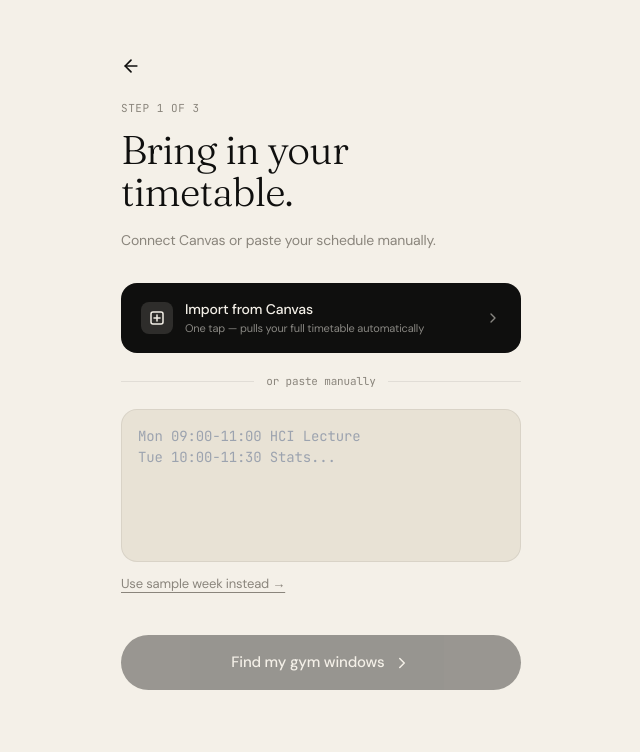
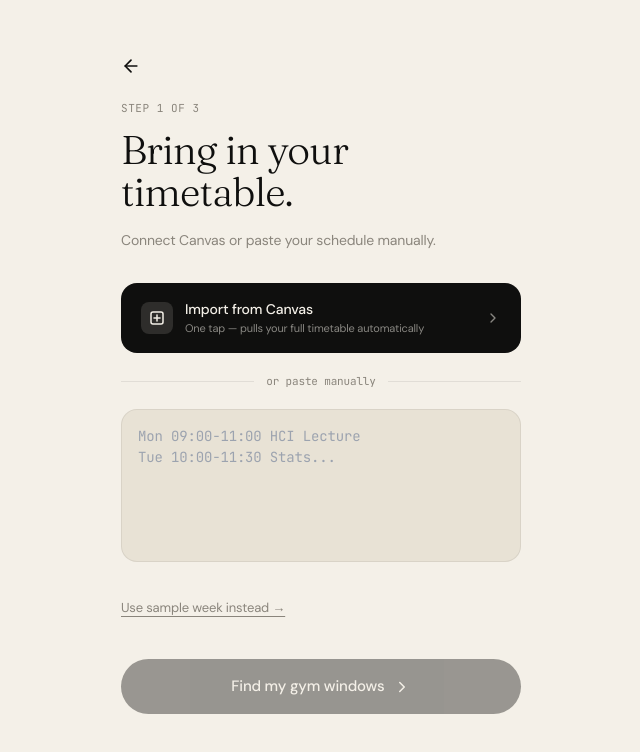
Before and after one commit to meso123/interval-hci-prototypeS, a React (Vite) app: page / in a window 1280 px wide. Both pictures are taken after a click on the button "Get started". Shown: the top 752 px of the page, without its empty margins (319-959 px from the left). Built offline with nearby package versions, Linux system fonts and the light colour scheme.

Commit message:
Add energy check-in, streak rescue, skip flow, leaderboard

```diff
--- a/src/App.jsx
+++ b/src/App.jsx
@@ -142,9 +142,23 @@ function ScheduleSetup({ onNext, onBack }) {
   const [canvasLoading, setCanvasLoading] = useState(false);
   const [canvasSuccess, setCanvasSuccess] = useState(false);
 
+  // Live parse — detects lines that look like "Day HH:MM-HH:MM Name"
+  const parsedClasses = input
+    .split('\n')
+    .map(line => line.trim())
+    .filter(line => /^(Mon|Tue|Wed|Thu|Fri|Sat|Sun)/i.test(line) && line.length > 8)
+    .map(line => {
+      const parts = line.split(' ');
+      const day = parts[0];
+      const time = parts[1] || '';
+      const name = parts.slice(2).join(' ');
+      return { day, time, name };
+    });
+
+  const hasValidInput = parsedClasses.length > 0 || imported;
+
   const handleCanvasImport = () => {
     setCanvasLoading(true);
-    // Simulates Canvas API fetch — in production this would call the Canvas LMS API
     setTimeout(() => {
       setCanvasLoading(false);
       setCanvasSuccess(true);
@@ -189,7 +203,7 @@ function ScheduleSetup({ onNext, onBack }) {
                 {canvasLoading ? 'Connecting to Canvas...' : canvasSuccess ? 'Timetable imported from Canvas' : 'Import from Canvas'}
               </p>
               <p className="text-[11px]" style={{ color: canvasSuccess ? '#1A7A3A99' : '#F4F0E888' }}>
-                {canvasSuccess ? 'All 7 classes found' : 'One tap — pulls your full timetable automatically'}
+                {canvasSuccess ? `${parsedClasses.length || 7} classes found` : 'One tap — pulls your full timetable automatically'}
               </p>
             </div>
           </div>
@@ -197,9 +211,7 @@ function ScheduleSetup({ onNext, onBack }) {
             <div className="w-5 h-5 rounded-full border-2 animate-spin flex-shrink-0"
               style={{ borderColor: '#F4F0E844', borderTopColor: C.lime }} />
           )}
-          {!canvasLoading && !canvasSuccess && (
-            <ChevronRight size={16} style={{ color: '#F4F0E888' }} />
-          )}
+          {!canvasLoading && !canvasSuccess && <ChevronRight size={16} style={{ color: '#F4F0E888' }} />}
         </button>
       </div>
 
@@ -210,33 +222,73 @@ function ScheduleSetup({ onNext, onBack }) {
         <div className="flex-1 h-px" style={{ background: '#0F0F0E15' }} />
       </div>
 
-      {/* Manual input */}
+      {/* Manual input with live feedback */}
       <div className="mt-5">
-        <div className="rounded-2xl p-4 border" style={{ background: C.soft, borderColor: '#0F0F0E12' }}>
+        <div className="rounded-2xl p-4 border transition-all" style={{
+          background: C.soft,
+          borderColor: parsedClasses.length > 0 && !canvasSuccess ? '#22A85A' : '#0F0F0E12'
+        }}>
           <textarea
             value={input}
-            onChange={(e) => { setInput(e.target.value); setCanvasSuccess(false); }}
+            onChange={(e) => { setInput(e.target.value); setCanvasSuccess(false); setImported(false); }}
             placeholder={"Mon 09:00-11:00 HCI Lecture\nTue 10:00-11:30 Stats..."}
             className="w-full h-28 bg-transparent outline-none resize-none text-[14px] font-mono"
           />
         </div>
+
+        {/* Live parse status */}
+        <div className="mt-2 h-5">
+          {parsedClasses.length > 0 && !canvasSuccess && (
+            <div className="flex items-center gap-1.5">
+              <svg width="14" height="14" viewBox="0 0 14 14" fill="none">
+                <circle cx="7" cy="7" r="6.5" fill="#22A85A" />
+                <path d="M4 7L6 9L10 5" stroke="white" strokeWidth="1.5" strokeLinecap="round" strokeLinejoin="round" />
+              </svg>
+              <span className="text-[11px] font-mono" style={{ color: '#22A85A' }}>
+                {parsedClasses.length} class{parsedClasses.length !== 1 ? 'es' : ''} detected
+              </span>
+            </div>
+          )}
+          {input.length > 10 && parsedClasses.length === 0 && !canvasSuccess && (
+            <div className="flex items-center gap-1.5">
+              <svg width="14" height="14" viewBox="0 0 14 14" fill="none">
+                <circle cx="7" cy="7" r="6.5" fill={C.amber} />
+                <path d="M7 4V7.5M7 9.5V10" stroke="white" strokeWidth="1.5" strokeLinecap="round" />
+              </svg>
+              <span className="text-[11px] font-mono" style={{ color: C.amber }}>
+                Format: Mon 09:00-11:00 Lecture Name
+              </span>
+            </div>
+          )}
+        </div>
+
         <button
-          onClick={() => { setImported(true); setCanvasSuccess(false); setInput('Mon 09:00-11:00 HCI Lecture\nMon 14:00-16:00 Project Lab\nTue 10:00-11:30 Stats Tutorial\nWed 09:00-11:00 HCI Lecture\nWed 13:00-14:30 Group Meeting\nThu 11:00-13:00 Seminar\nFri 09:00-10:30 Workshop'); }}
-          className="mt-3 text-[13px] underline underline-offset-4"
+          onClick={() => {
+            setImported(true);
+            setCanvasSuccess(false);
+            setInput('Mon 09:00-11:00 HCI Lecture\nMon 14:00-16:00 Project Lab\nTue 10:00-11:30 Stats Tutorial\nWed 09:00-11:00 HCI Lecture\nWed 13:00-14:30 Group Meeting\nThu 11:00-13:00 Seminar\nFri 09:00-10:30 Workshop');
+          }}
+          className="mt-2 text-[13px] underline underline-offset-4"
           style={{ color: C.muted }}
         >
           Use sample week instead →
         </button>
       </div>
 
-      {/* Preview */}
-      {(imported || input.length > 0) && (
-        <div className="mt-8">
+      {/* Live preview */}
+      {hasValidInput && (
+        <div className="mt-6">
           <div className="flex items-center gap-2 mb-3">
-            <p className="font-mono text-[11px] uppercase tracking-wider" style={{ color: C.muted }}>Preview · This week</p>
-            {canvasSuccess && (
-              <span className="text-[10px] px-2 py-0.5 rounded-full font-mono" style={{ background: '#E6F4EA', color: '#1A7A3A' }}>
-                From Canvas
+            <p className="font-mono text-[11px] uppercase tracking-wider" style={{ color: C.muted }}>
+              Preview · This week
+            </p>
+            {(canvasSuccess || parsedClasses.length > 0) && (
+              <span className="flex items-center gap-1 text-[10px] px-2 py-0.5 rounded-full font-mono"
+                style={{ background: '#E6F4EA', color: '#1A7A3A' }}>
+                <svg width="8" height="8" viewBox="0 0 8 8" fill="none">
+                  <path d="M1 4L3 6L7 2" stroke="#1A7A3A" strokeWidth="1.2" strokeLinecap="round" strokeLinejoin="round" />
+                </svg>
+                {canvasSuccess ? 'From Canvas' : `${parsedClasses.length} found`}
               </span>
             )}
           </div>
@@ -246,7 +298,11 @@ function ScheduleSetup({ onNext, onBack }) {
                 <span className="font-mono text-[12px] w-10 pt-1" style={{ color: C.muted }}>{day.day}</span>
                 <div className="flex-1 flex flex-wrap gap-1.5">
                   {day.classes.map((c, i) => (
-                    <span key={i} className="text-[11px] px-2.5 py-1 rounded-full font-medium" style={{ background: canvasSuccess ? '#E6F4EA' : '#0F0F0E0A', color: canvasSuccess ? '#1A7A3A' : C.ink }}>
+                    <span key={i} className="text-[11px] px-2.5 py-1 rounded-full font-medium transition-all"
+                      style={{
+                        background: (canvasSuccess || parsedClasses.length > 0) ? '#E6F4EA' : '#0F0F0E0A',
+                        color: (canvasSuccess || parsedClasses.length > 0) ? '#1A7A3A' : C.ink,
+                      }}>
                       {c.s}–{c.e} · {c.n}
                     </span>
                   ))}
@@ -259,7 +315,7 @@ function ScheduleSetup({ onNext, onBack }) {
 
       <button
         onClick={onNext}
-        disabled={!imported && input.length === 0}
+        disabled={!hasValidInput}
         className="mt-10 w-full py-4 rounded-full font-medium text-[15px] flex items-center justify-center gap-2 active:scale-[0.98] transition disabled:opacity-40"
         style={{ background: C.ink, color: C.bg }}
       >
```
